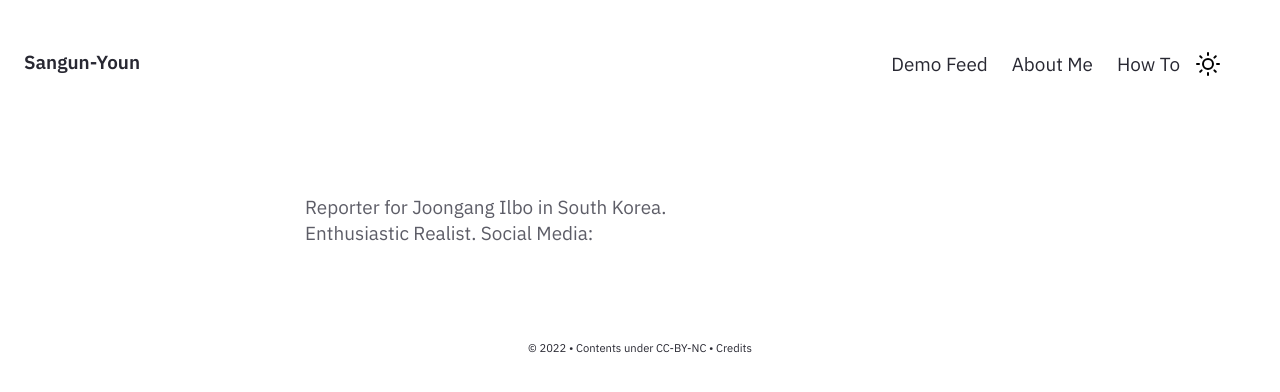
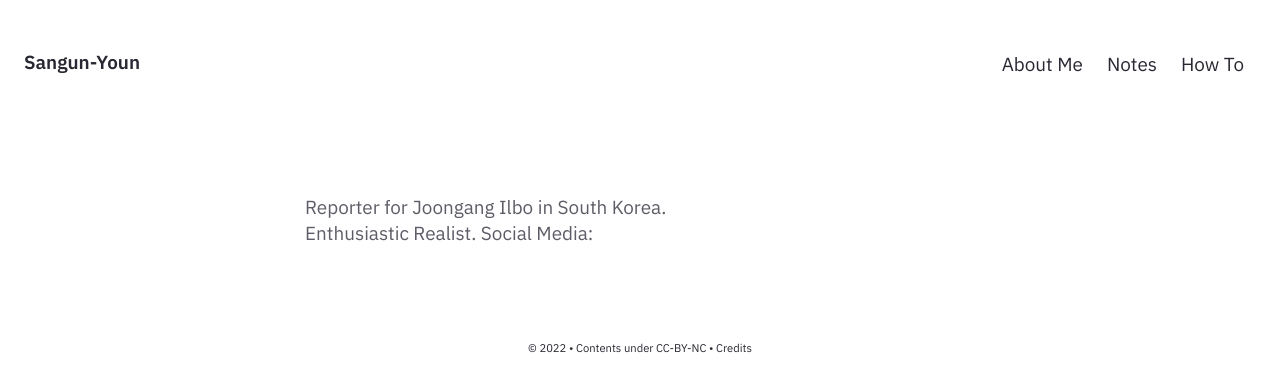
Before and after one commit to ysudream/ysudream.github.io, a Jekyll site: the page built from pages/index.md, in a window 1280 px wide. Shown: the top 392 px of the page. Built offline with Jekyll 4.4.1, drawn with Linux system fonts in a browser that asks for light colours.

Commit message:
modified

```diff
--- a/_includes/Homepage.html
+++ b/_includes/Homepage.html
@@ -5,6 +5,6 @@
             <br>Enthusiastic Realist.
         </h7>
         <span>
-            Social Media:
+            <h7>Social Media:
         </span>
 </div> </div>
--- a/_includes/Nav.html
+++ b/_includes/Nav.html
@@ -35,15 +35,7 @@
           <h6> {{site.heading}}</h6></a>
           <script src="{{ site.baseurl }}/assets/js/modeswitcher.js"></script>
           <script src="{{ site.baseurl }}/assets/js/Hamburger.js"></script>
-      <div class="navbar-item navbar-dark-mode__mobile is-hidden-tablet" onclick="modeSwitcher()">
-        <div class="buttons">
-          <a class="button is-text">
-            <span class="icon is-small">
-              <img src="{{ '/assets/img/sun.svg' | relative_url }}" id="theme-toggle-img--mobile">
-            </span>
-          </a>
-        </div>
-      </div>
+
       <a role="button" class="navbar-burger" aria-label="menu" aria-expanded="false" data-target="navbarBasicExample">
         <span aria-hidden="true"></span>
         <span aria-hidden="true"></span>
@@ -53,26 +45,15 @@
 
     <div id="navbarBasicExample" class="navbar-menu">
       <div class="navbar-start">
-        <a href="{{'/notes' | relative_url}}" class="navbar-item">
-          Demo Feed
-        </a>
         <a href="../aboutme" class="navbar-item">
           About Me
+        </a>
+        <a href="{{'/notes' | relative_url}}" class="navbar-item">
+          Notes
         </a>
         <a href="../post/how-to" class="navbar-item">
           How To
         </a>
       </div>
-      <div class="navbar-end is-hidden-mobile" onclick="modeSwitcher()" >
-        <div class="navbar-item">
-          <div class="buttons">
-            <a class="button is-text">
-              <span class="icon is-small">
-                <img src="{{ '/assets/img/sun.svg' | relative_url }}" id="theme-toggle-img">
-              </span>
-            </a>
-          </div>
-        </div>
-      </div>
     </div>
   </nav>
--- a/_layouts/Post.html
+++ b/_layouts/Post.html
@@ -170,7 +170,7 @@
 
             <!--- Static Page Layout-->
             {%- if page.content-type == "static" -%}
-            <div class="column is-5-widescreen  is-6-desktop is-8-tablet is-12-mobile">
+            <div class="column is-8-widescreen  is-6-desktop is-8-tablet is-12-mobile">
                         <div class="jumbo">{{page.title}}</div>
                         {%- include Content.html -%}
                 </div>
```
